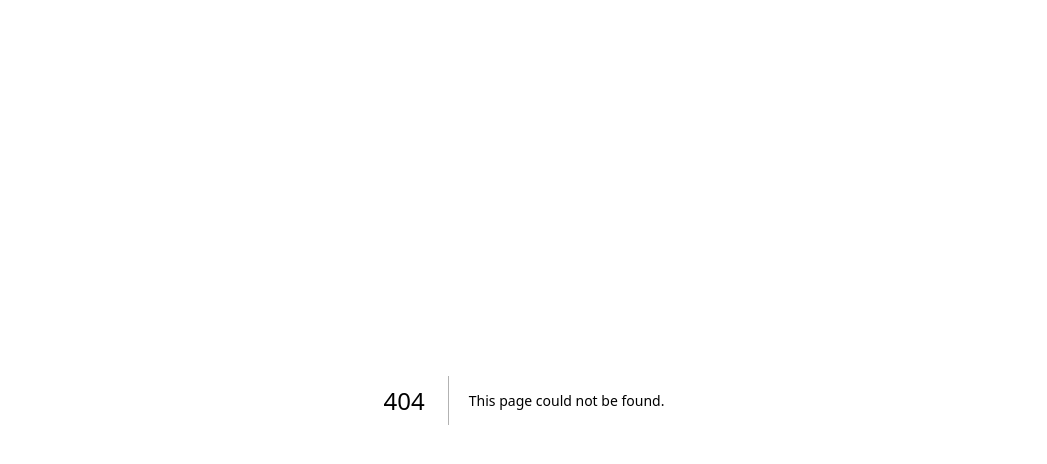
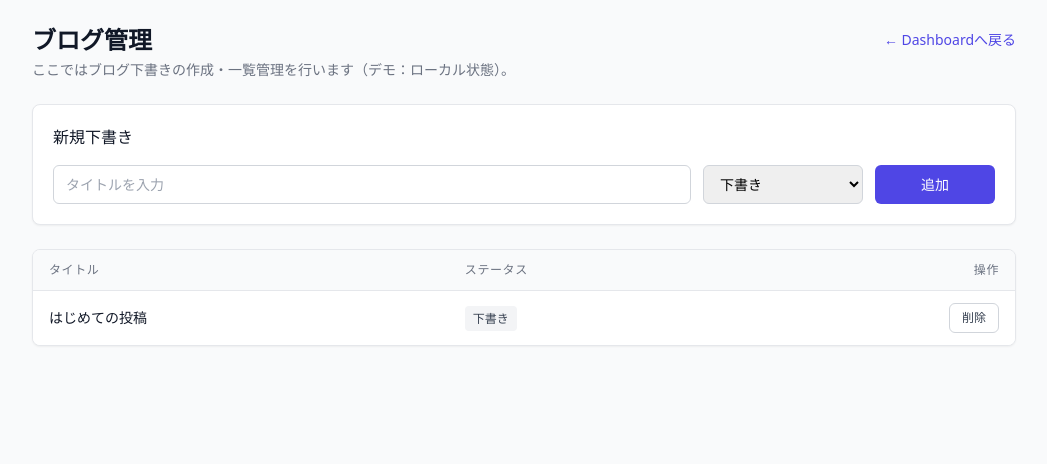
Before and after one commit to tetsuta023-lab/bolt-dashboard, a Next.js app: page /blog in a window 1280 px wide. Before the commit this address had no page. Shown: the top 464 px of the page, without its empty margins (116-1163 px from the left). Built offline with nearby package versions, Linux system fonts and the light colour scheme.

Commit message:
chore: link blog card to /blog

```diff
--- /dev/null
+++ b/pages/blog/index.tsx
@@ -0,0 +1,140 @@
+// pages/blog/index.tsx
+import { useState } from "react";
+
+type Post = {
+  id: number;
+  title: string;
+  status: "下書き" | "公開";
+};
+
+export default function BlogManager() {
+  const [posts, setPosts] = useState<Post[]>([
+    { id: 1, title: "はじめての投稿", status: "下書き" },
+  ]);
+  const [title, setTitle] = useState("");
+  const [status, setStatus] = useState<Post["status"]>("下書き");
+
+  const addPost = () => {
+    if (!title.trim()) return;
+    setPosts((prev) => [
+      ...prev,
+      { id: Date.now(), title: title.trim(), status },
+    ]);
+    setTitle("");
+    setStatus("下書き");
+  };
+
+  const deletePost = (id: number) =>
+    setPosts((prev) => prev.filter((p) => p.id !== id));
+
+  return (
+    <main className="min-h-screen bg-gray-50">
+      {/* ヘッダー */}
+      <div className="mx-auto max-w-5xl px-5 py-6">
+        <div className="flex items-center justify-between">
+          <h1 className="text-2xl font-semibold text-gray-900">
+            ブログ管理
+          </h1>
+          <a
+            href="/dashboard-v2"
+            className="text-sm text-indigo-600 hover:text-indigo-700"
+          >
+            ← Dashboardへ戻る
+          </a>
+        </div>
+        <p className="mt-1 text-sm text-gray-500">
+          ここではブログ下書きの作成・一覧管理を行います（デモ：ローカル状態）。
+        </p>
+      </div>
+
+      {/* 入力フォーム */}
+      <div className="mx-auto max-w-5xl px-5">
+        <div className="rounded-lg border border-gray-200 bg-white p-5 shadow-sm">
+          <h2 className="mb-4 text-base font-medium text-gray-900">
+            新規下書き
+          </h2>
+          <div className="grid gap-3 sm:grid-cols-[1fr,160px,120px]">
+            <input
+              className="w-full rounded-md border border-gray-300 px-3 py-2 text-sm outline-none focus:border-indigo-500"
+              placeholder="タイトルを入力"
+              value={title}
+              onChange={(e) => setTitle(e.target.value)}
+            />
+            <select
+              className="rounded-md border border-gray-300 px-3 py-2 text-sm outline-none focus:border-indigo-500"
+              value={status}
+              onChange={(e) => setStatus(e.target.value as Post["status"])}
+            >
+              <option>下書き</option>
+              <option>公開</option>
+            </select>
+            <button
+              onClick={addPost}
+              className="rounded-md bg-indigo-600 px-4 py-2 text-sm font-medium text-white hover:bg-indigo-700"
+            >
+              追加
+            </button>
+          </div>
+        </div>
+      </div>
+
+      {/* 一覧 */}
+      <div className="mx-auto mt-6 max-w-5xl px-5 pb-12">
+        <div className="overflow-hidden rounded-lg border border-gray-200 bg-white shadow-sm">
+          <table className="min-w-full divide-y divide-gray-200">
+            <thead className="bg-gray-50">
+              <tr>
+                <th className="px-4 py-3 text-left text-xs font-medium uppercase tracking-wider text-gray-500">
+                  タイトル
+                </th>
+                <th className="px-4 py-3 text-left text-xs font-medium uppercase tracking-wider text-gray-500">
+                  ステータス
+                </th>
+                <th className="px-4 py-3 text-right text-xs font-medium uppercase tracking-wider text-gray-500">
+                  操作
+                </th>
+              </tr>
+            </thead>
+            <tbody className="divide-y divide-gray-100 bg-white">
+              {posts.map((p) => (
+                <tr key={p.id}>
+                  <td className="px-4 py-3 text-sm text-gray-900">{p.title}</td>
+                  <td className="px-4 py-3 text-sm">
+                    <span
+                      className={
+                        p.status === "公開"
+                          ? "rounded bg-green-50 px-2 py-1 text-xs font-medium text-green-700"
+                          : "rounded bg-gray-100 px-2 py-1 text-xs font-medium text-gray-700"
+                      }
+                    >
+                      {p.status}
+                    </span>
+                  </td>
+                  <td className="px-4 py-3 text-right">
+                    <button
+                      onClick={() => deletePost(p.id)}
+                      className="rounded-md border border-gray-300 px-3 py-1.5 text-xs text-gray-700 hover:bg-gray-50"
+                    >
+                      削除
+                    </button>
+                  </td>
+                </tr>
+              ))}
+
+              {posts.length === 0 && (
+                <tr>
+                  <td
+                    colSpan={3}
+                    className="px-4 py-6 text-center text-sm text-gray-500"
+                  >
+                    まだ下書きはありません。上のフォームから追加してください。
+                  </td>
+                </tr>
+              )}
+            </tbody>
+          </table>
+        </div>
+      </div>
+    </main>
+  );
+}
```
